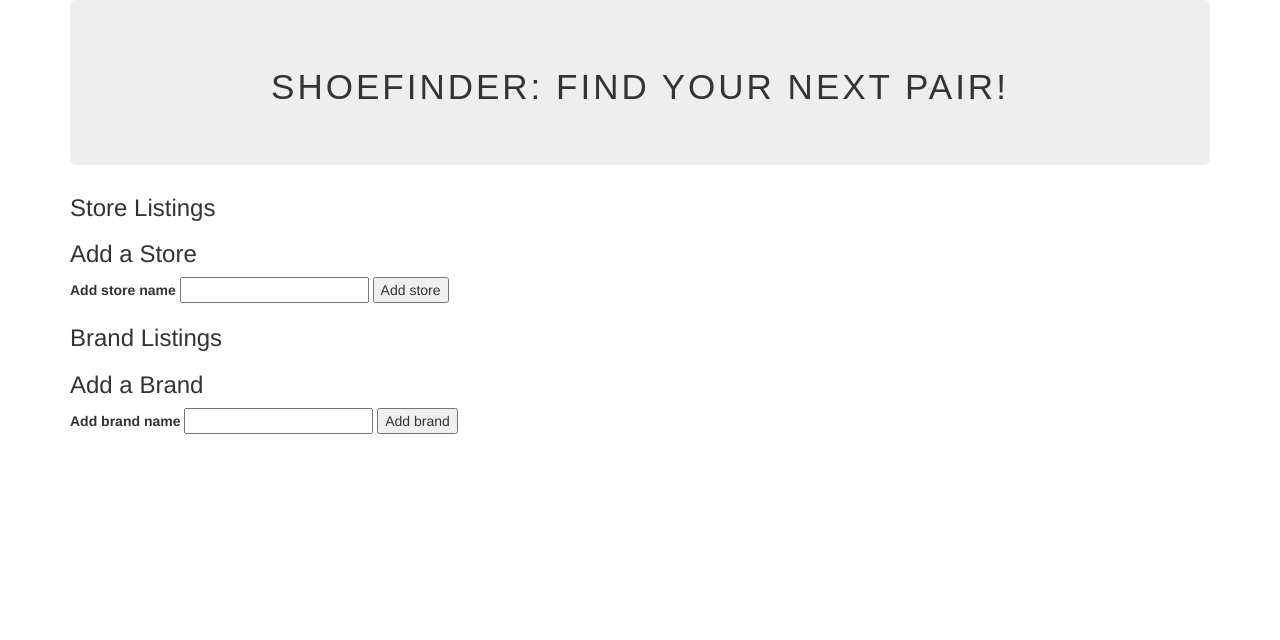
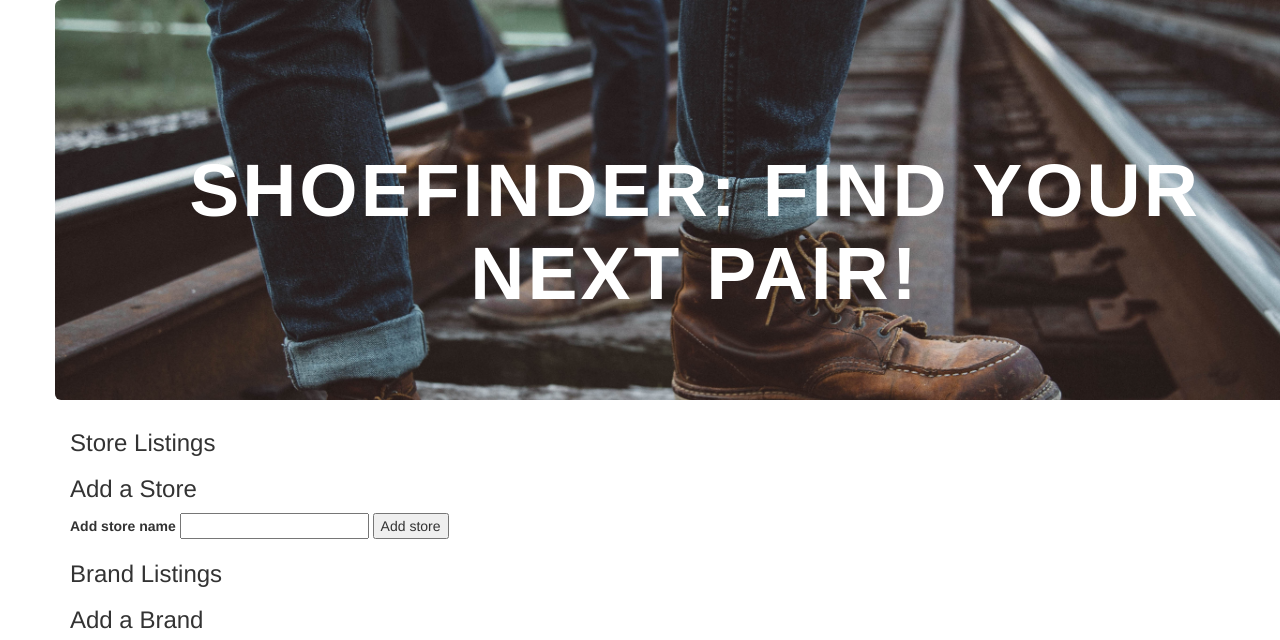
Before and after one commit to brynnacodes/shoe-store, a PHP site: template views/root.html.twig in a window 1280 px wide; the page is wider, and only the part inside the window is pictured. Shown: the top 640 px of that part. Run offline with PHP 8.4, Linux system fonts and the light colour scheme; the template is opened without the code that fills it, so the values that code supplies are empty; some libraries are stand-ins or nearby versions.

Commit message:
add initial styling to index page

```diff
--- a/web/css/styles.css
+++ b/web/css/styles.css
@@ -1,7 +1,40 @@
+.jumbotron {
+    width: 100vw;
+    margin-left: -15px;
+    height: 400px;
+    background-image: url("/../img/background.jpeg");
+    background-size: cover;
+    background-repeat: no-repeat;
+}
+
+
 .jumbotron h1 {
-    font-size: 35px;
+    font-size: 75px;
     text-align: center;
     text-transform: uppercase;
     font-family: sans-serif;
     letter-spacing: 3px;
+    padding-top: 7%;
+    color: white;
+    font-weight: bold;
 }
+
+.jumbotron h4 {
+    text-align: center;
+    text-transform: uppercase;
+    font-family: sans-serif;
+    color: white;
+}
+
+.about-div {
+    text-align: center;
+    height: 200px;
+}
+
+.about-div h3 {
+    padding: 3%;
+}
+
+.listing-div {
+    padding-left: 20%;
+}
```
Also changed, not shown: web/img/background.jpeg (added).
